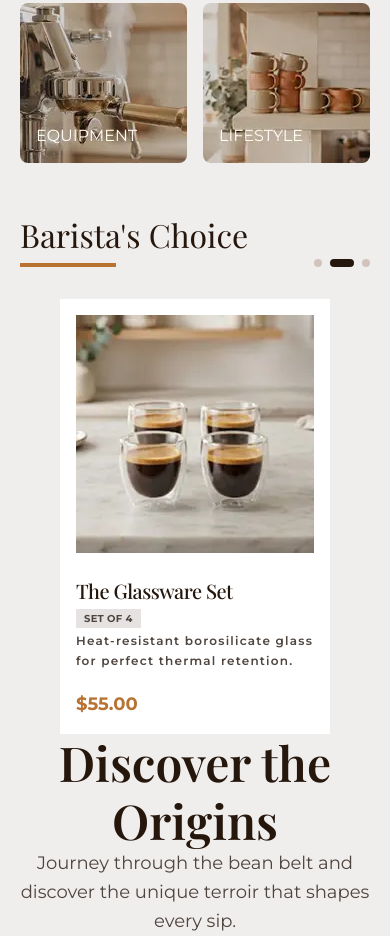
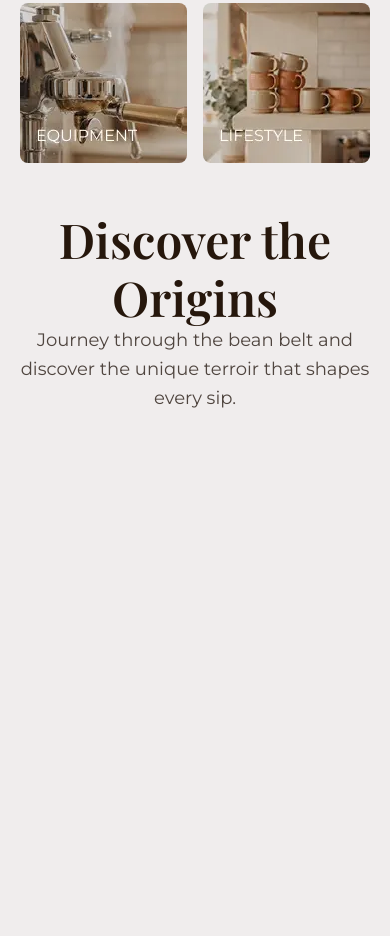
Before and after one commit to Sajed-Najem/project0, a website: page index.html in a window 390 px wide. Shown: the part 916-1852 px from the top of the page. After the commit the page ends 1329 px from the top, so only its background shows below. Drawn offline with nearby package versions, Linux system fonts and the light colour scheme; a web font is replaced by a local one.

```diff
--- a/index.html
+++ b/index.html
@@ -292,47 +292,6 @@
         </div>
     </section>
 
-    <section class="mobile-Barista's Choice block md:hidden">
-        <div class="my-container">
-            <h2 class="text-[32px] text-primary-dark font-PlayfairDisplay ">Barista's Choice</h2>
-            <div class="flex items-end justify-between mb-8">
-                <img src="src\assests\icons\line.svg" alt="" />
-                <img src="src\assests\icons\scroll.svg" alt="" />
-
-            </div>
-
-            <div class="flex justify-center">
-                <div class="mobile-card">
-                    <div>
-                        <a href="#"><img class="object-fill" src="src\assests\imgs\our-selection\glass set.webp"
-                                alt="glass set" /></a>
-                    </div>
-                    <div class="my-1 pt-5">
-                        <h2 class="product-card-title">The Glassware Set
-                        </h2>
-                    </div>
-                    <div class="flex flex-wrap items-center gap-1">
-
-                        <span class="tag-secondary">SET OF 4</span>
-                    </div>
-                    <div class="product-card-details mt-0.75 pb-4.25 w-[237.02999877929688px]  ">
-                        Heat-resistant borosilicate glass
-                        for perfect thermal retention.
-                    </div>
-                    <div class="product-price pt-1">
-                        $55.00
-
-                    </div>
-                </div>
-
-
-            </div>
-
-
-
-        </div>
-
-    </section>
 
     <section class="coffee discovery">
         <div class="my-container ">
```
